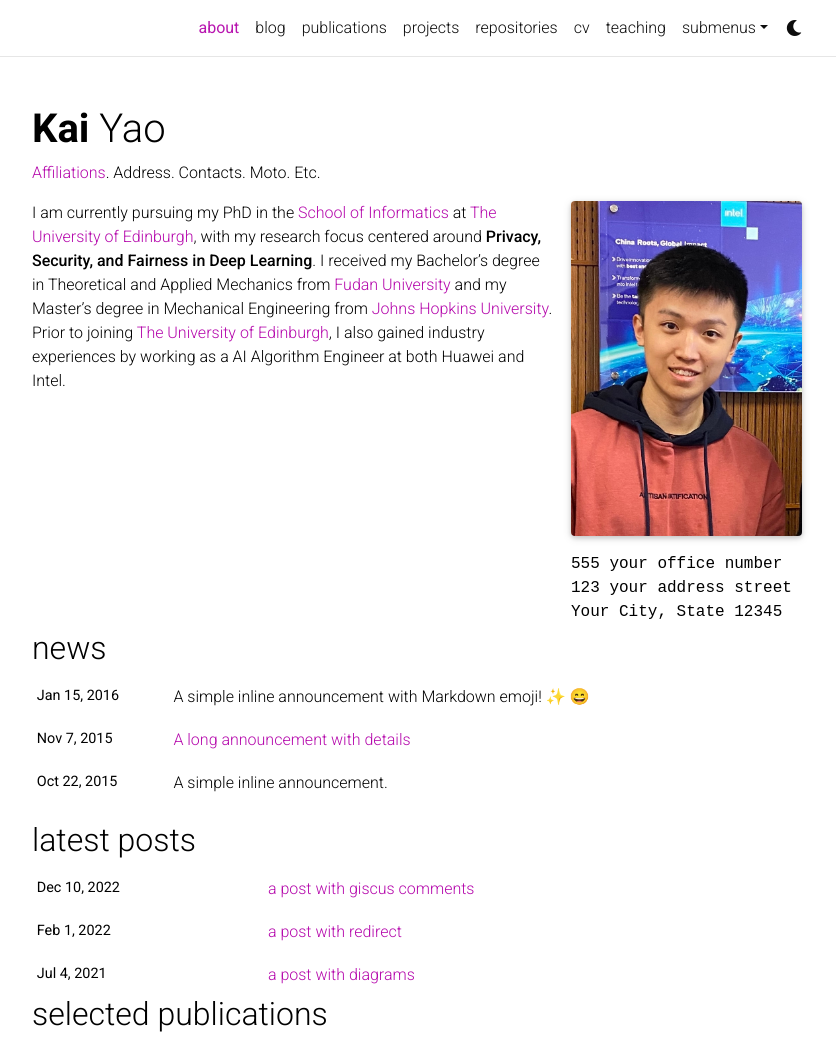
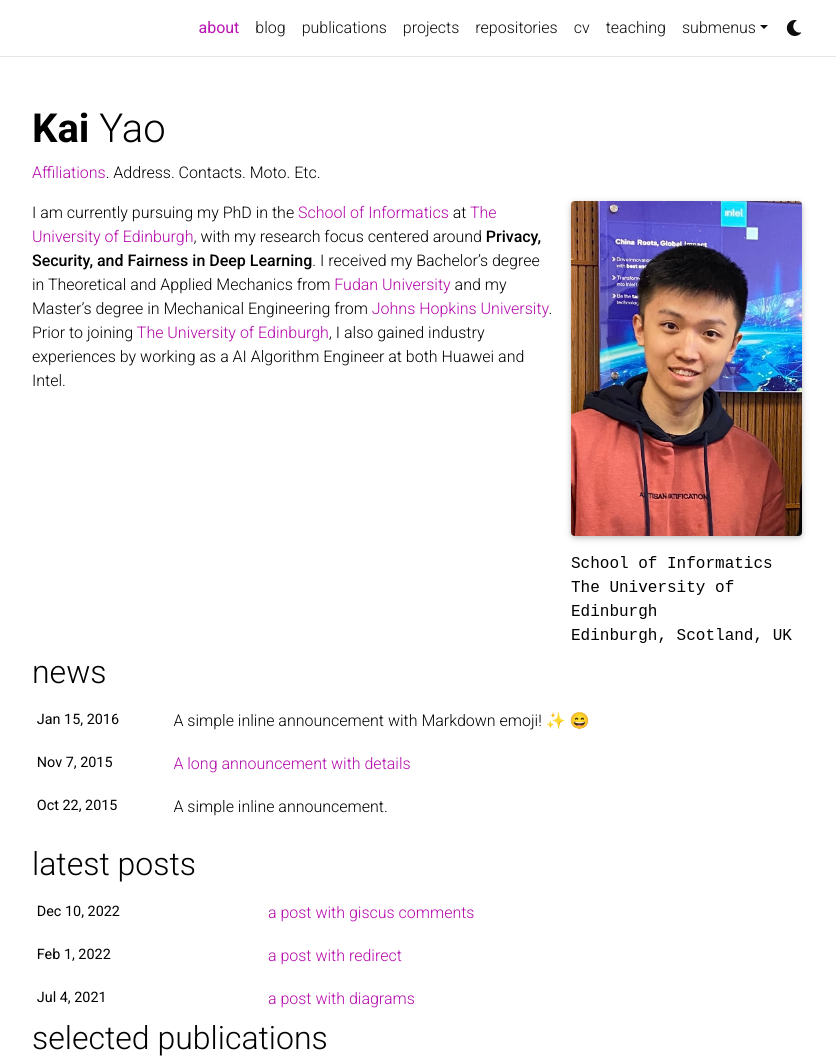
Before and after one commit to kaikaiyao/kaikaiyao.github.io, a Jekyll site: the page built from _pages/about.md, in a window 1280 px wide and 1356 px high, cut to the strip 0-1062 px from the top of the window. Shown: the whole strip, without its empty margins (223-1059 px from the left). Built offline with Jekyll 4.4.1, drawn with Linux system fonts in a browser that asks for light colours; full-size pictures stand in for the smaller copies a plugin makes; emoji names are drawn with the system emoji font; comment, search, counter and statistics services are not loaded; a style sheet for code colours, icons or effects is not loaded.

Commit message:
Update about.md

```diff
--- a/_pages/about.md
+++ b/_pages/about.md
@@ -9,9 +9,9 @@ profile:
   image: prof_pic.jpg
   image_circular: false # crops the image to make it circular
   address: >
-    <p>555 your office number</p>
-    <p>123 your address street</p>
-    <p>Your City, State 12345</p>
+    <p>School of Informatics </p>
+    <p>The University of Edinburgh </p>
+    <p>Edinburgh, Scotland, UK</p>
 
 news: true  # includes a list of news items
 latest_posts: true  # includes a list of the newest posts
```
